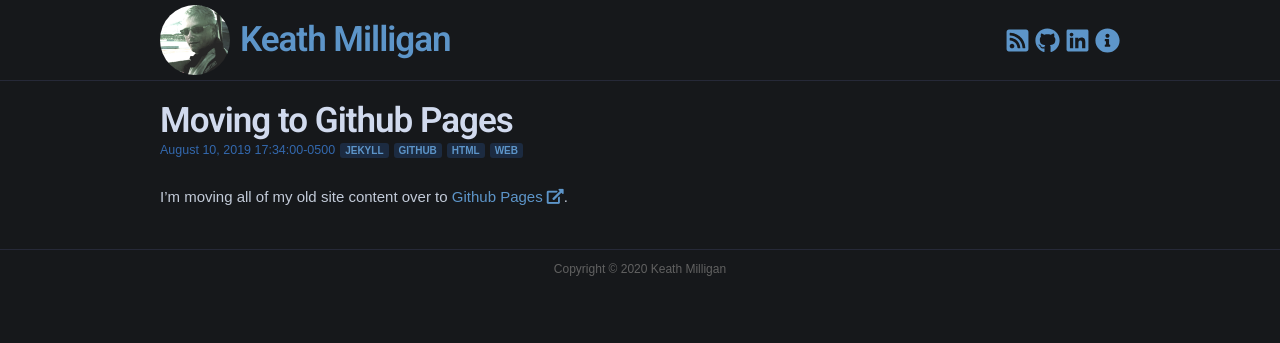
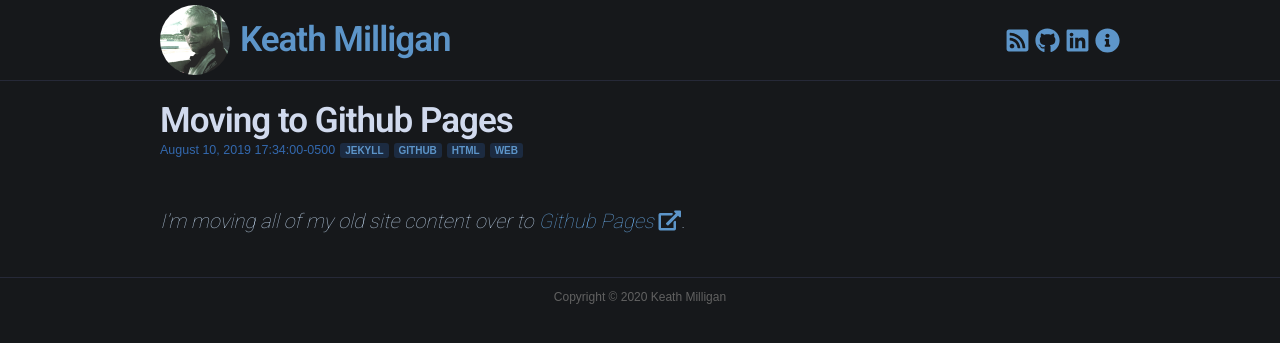
Before and after one commit to keathmilligan/keathmilligan.github.io, a Jekyll site: the page built from _posts/2019-08-10-moving-to-github-pages.md, in a window 1280 px wide. Shown: the top 343 px of the page. Built offline with Jekyll 4.4.1, drawn with Linux system fonts in a browser that asks for light colours; comment, search, counter and statistics services are not loaded.

Commit message:
CSS updates

```diff
--- a/_sass/_general.scss
+++ b/_sass/_general.scss
@@ -200,6 +200,15 @@
     }
 }
 
+.post-content .post-excerpt {
+    font-family: Roboto, Arial, Helvetica, sans-serif;
+    font-size: 2rem;
+    font-style: italic;
+    font-weight: 100;
+    margin: 20px 0px 20px 0px;
+    color: $excerpt-text-color;
+}
+
 .post-readmore {
     height: 20px;
     line-height: 20px;
--- a/_sass/_settings.scss
+++ b/_sass/_settings.scss
@@ -27,6 +27,7 @@
 $inline-code-color: #cad3e2;
 $inline-code-background: rgb(45, 54, 73);
 $table-border: $color-darkest;
+$excerpt-text-color: rgb(166, 184, 204);
 
 /* Navigation Bar */
 $navbar-height: 80px;
```
Also changed, not shown: _layouts/post.html (+8 -1 lines).
